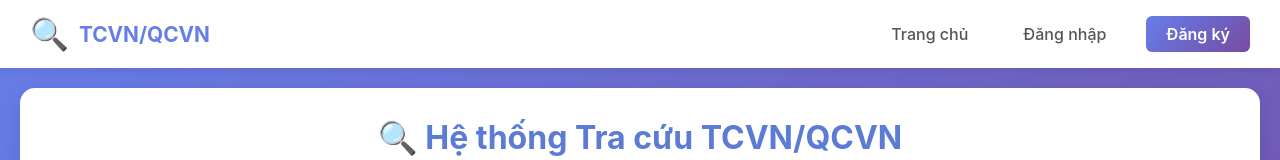
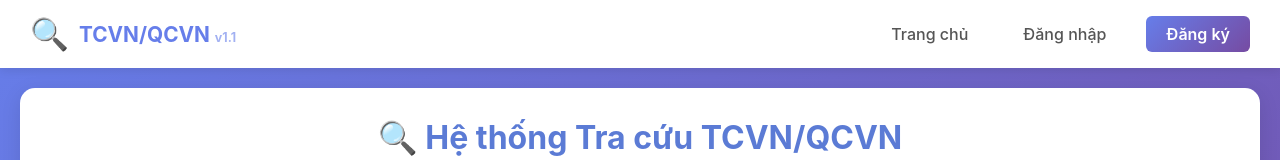
Before and after one commit to goodcheck/webtcvn, a React (Create React App) app in the folder frontend/: page / in a window 1280 px wide. Shown: the top 160 px of the page. Built offline with nearby package versions, Linux system fonts and the light colour scheme.

Commit message:
Add version v1.1 to help verify Vercel deployment sync

```diff
--- a/frontend/src/components/Header.jsx
+++ b/frontend/src/components/Header.jsx
@@ -17,7 +17,7 @@ const Header = () => {
             <div className="header-container">
                 <Link to="/" className="logo">
                     <span className="logo-icon">🔍</span>
-                    <span className="logo-text">TCVN/QCVN</span>
+                    <span className="logo-text">TCVN/QCVN <small style={{ fontSize: '0.6em', opacity: 0.6 }}>v1.1</small></span>
                 </Link>
 
                 <nav className="nav">
```
